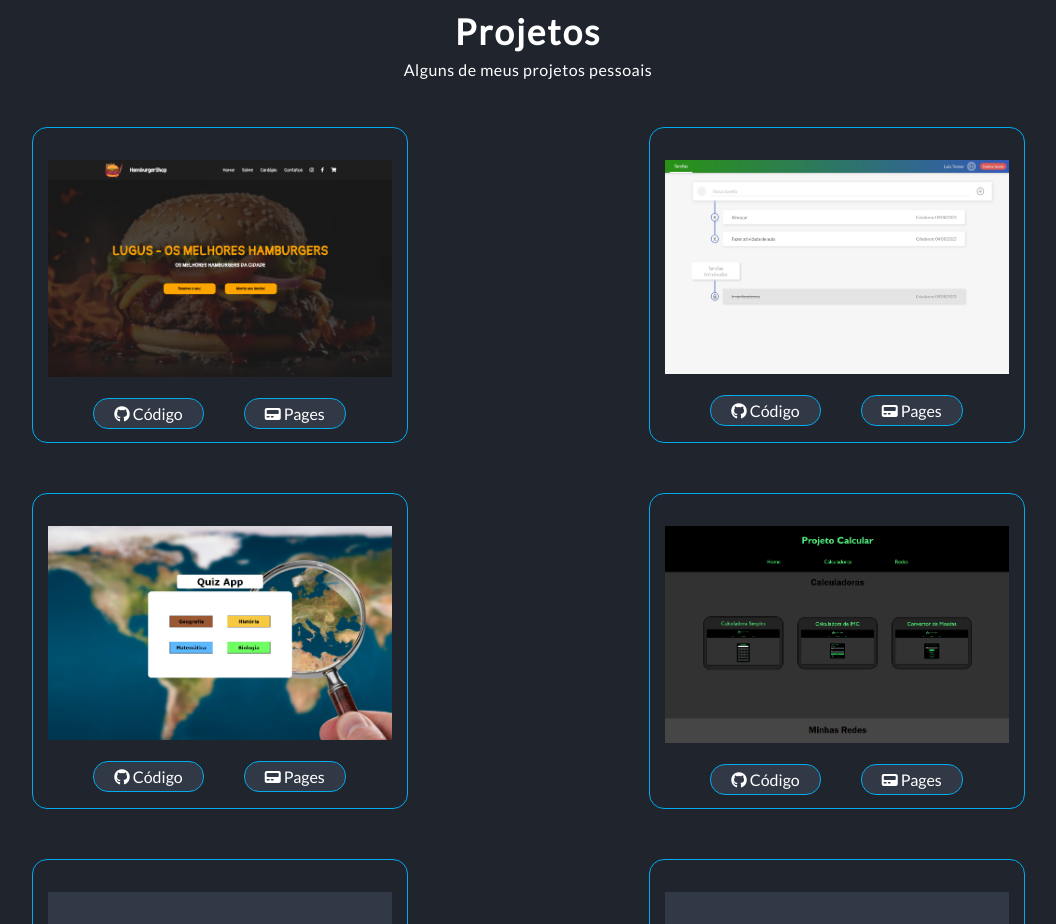
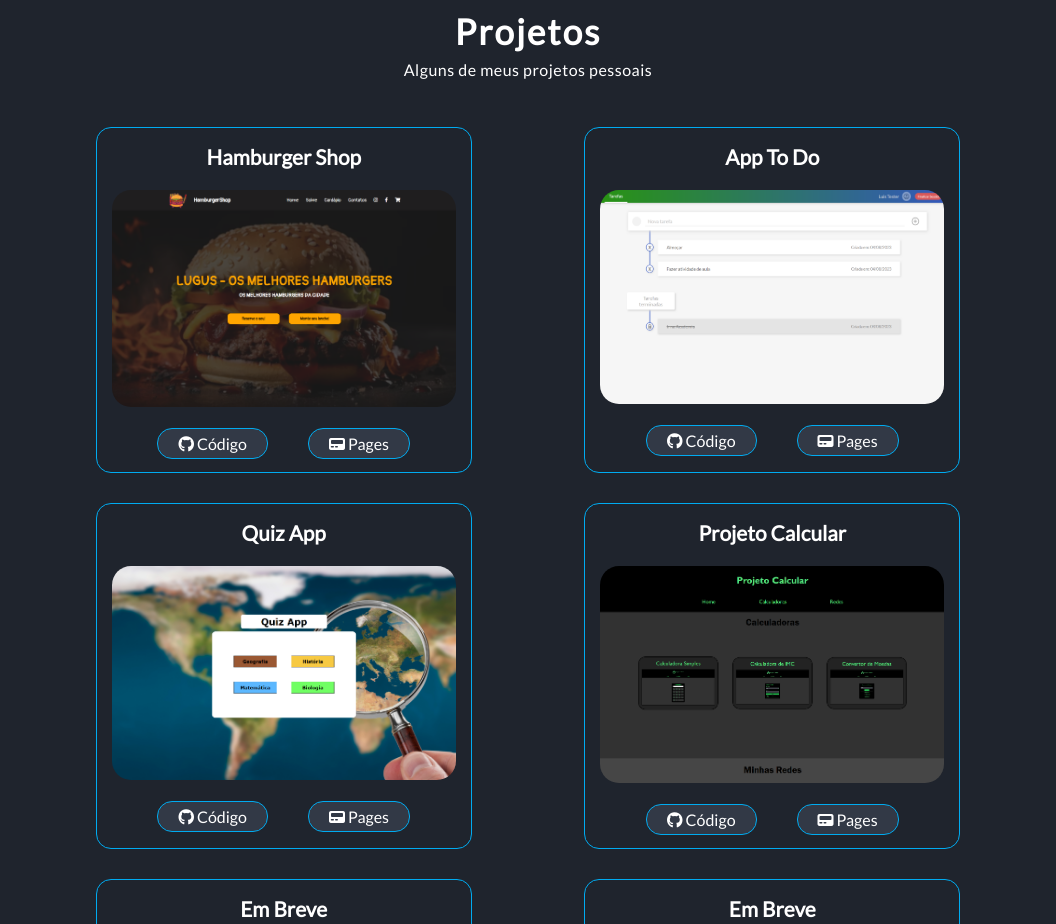
Before and after one commit to LuisBraga31/meuPortfolio, a plain HTML site: page index.html in a window 1280 px wide. Shown: the part 1360-2284 px from the top of the page, without its empty margins (112-1168 px from the left). Drawn offline with Linux system fonts and the light colour scheme; a script that the page names is missing.

Commit message:
Add title in project items

```diff
--- a/css/style.css
+++ b/css/style.css
@@ -278,17 +278,17 @@ section {
 }
 
 .projects {
-    width: 100%;
+    width: 80%;
     display: grid;
     grid-template-columns: repeat(auto-fit, minmax(376px, 1fr));;
     align-items: center;
     justify-items: center;
-    gap: 50px;
+    gap: 30px;
 }
 
 .project_item {
     width: 376px;
-    height: 316px;
+    height: 346px;
     display: flex;
     flex-direction: column;
     align-items: center;
@@ -299,10 +299,15 @@ section {
     border: 1px solid var(--blue-option);
 }
 
-.project_item img{
+.project_item h4 {
+    font-size: 1.3rem;
+}
+
+.project_item img {
     padding: 1rem;
     width: 376px;
-    height: 326px;
+    height: 256px;
+    border-radius: 35px;
 }
 
 .buttons_project {
--- a/index.html
+++ b/index.html
@@ -122,6 +122,7 @@
             <div class="projects">
 
                 <div class="project_item">
+                    <h4> Hamburger Shop </h4>
                     <img src="/assets/projects/hamburgerShop.png" alt="">
                     <div class="buttons_project">
                         <a href="https://github.com/LuisBraga31/hamburgerShop.github.io" target="_blank"> <i class="fa-brands fa-github"></i> Código </a>
@@ -130,6 +131,7 @@
                 </div>
 
                 <div class="project_item">
+                    <h4> App To Do </h4>
                     <img src="/assets/projects/appToDo.png" alt="">
                     <div class="buttons_project">
                         <a href="https://github.com/LuisBraga31/apptodo.github.io" target="_blank"> <i class="fa-brands fa-github"></i> Código </a>
@@ -138,6 +140,7 @@
                 </div>
 
                 <div class="project_item">
+                    <h4> Quiz App </h4>
                     <img src="/assets/projects/quizApp.png" alt="">
                     <div class="buttons_project">
                         <a href="https://github.com/LuisBraga31/quizApp.github.io" target="_blank"> <i class="fa-brands fa-github"></i> Código </a>
@@ -146,6 +149,7 @@
                 </div>
 
                 <div class="project_item">
+                    <h4> Projeto Calcular </h4>
                     <img src="/assets/projects/projetoCalcular.png" alt="">
                     <div class="buttons_project">
                         <a href="https://github.com/LuisBraga31/projetocalcular.github.io" target="_blank"> <i class="fa-brands fa-github"></i> Código </a>
@@ -154,6 +158,7 @@
                 </div>
 
                 <div class="project_item">
+                    <h4> Em Breve </h4>
                     <img src="/assets/projects/emBreve.png" alt="">
                     <div class="buttons_project">
                         <a> <i class="fa-brands fa-github"></i> Código </a>
@@ -162,6 +167,7 @@
                 </div>
 
                 <div class="project_item">
+                    <h4> Em Breve </h4>
                     <img src="/assets/projects/emBreve.png" alt="">
                     <div class="buttons_project">
                         <a> <i class="fa-brands fa-github"></i> Código </a>
```
